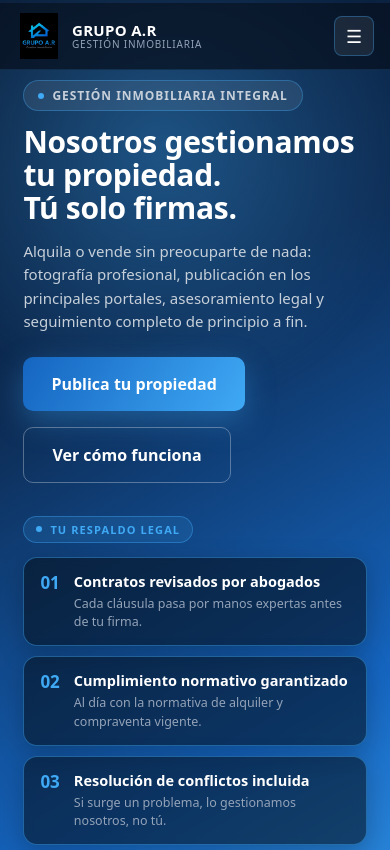
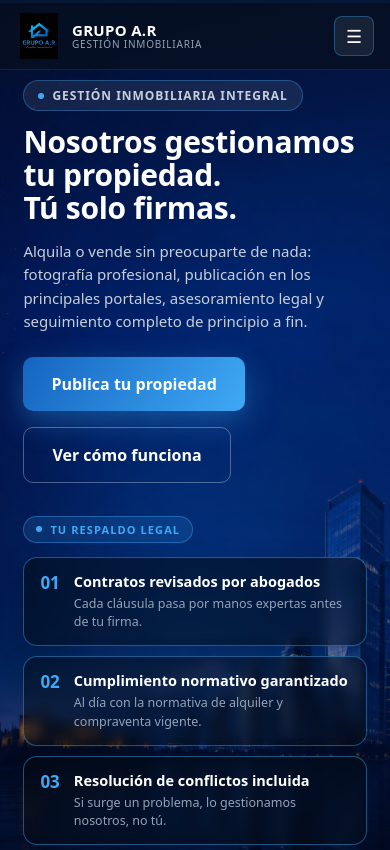
Before and after one commit to marcosbustamantemateo/grupo-inmobiliario-ar, a React (Vite) app in the folder frontend/: page / in a window 390 px wide. Shown: the top 850 px of the page. Built offline with nearby package versions, Linux system fonts and the light colour scheme.

Commit message:
Use dedicated vertical photo for mobile hero background
The desktop landscape photo, cropped to a bottom band on narrow
viewports, lost too much of the scene. Mobile now uses a separate
portrait-oriented photo (supplied by the user) as a full-bleed cover
background, matching the desktop treatment.

```diff
--- a/frontend/src/index.css
+++ b/frontend/src/index.css
@@ -350,16 +350,10 @@ img {
     grid-template-columns: 1fr;
   }
 
-  .hero {
-    padding-bottom: calc(54vw + 32px);
-  }
-
   .hero-skyline {
-    top: auto;
-    height: auto;
-    aspect-ratio: 1714 / 918;
-    background-size: cover;
-    background-position: bottom center;
+    background-image:
+      linear-gradient(180deg, rgba(5, 11, 20, 0.35) 0%, rgba(5, 11, 20, 0.05) 35%, rgba(5, 11, 20, 0.55) 100%),
+      url("/hero-skyline-mobile.jpg");
   }
 }
 
```
Also changed, not shown: frontend/public/hero-skyline-mobile.jpg (added).
